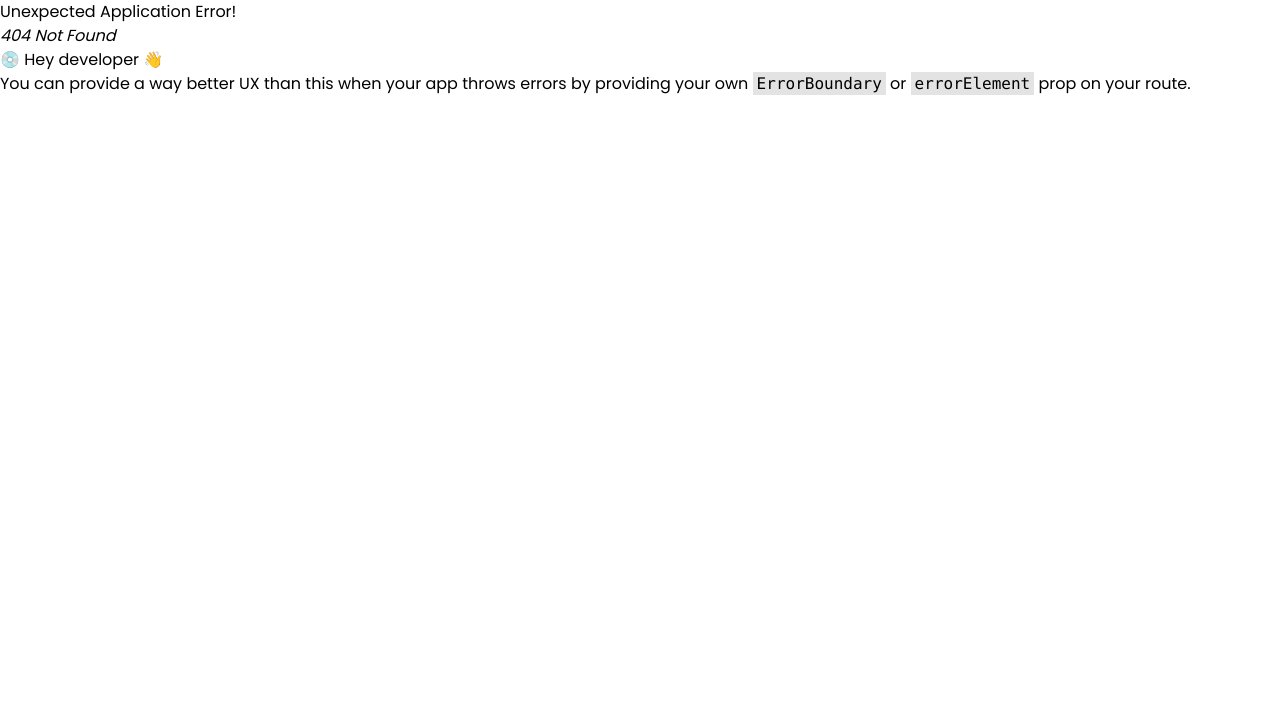
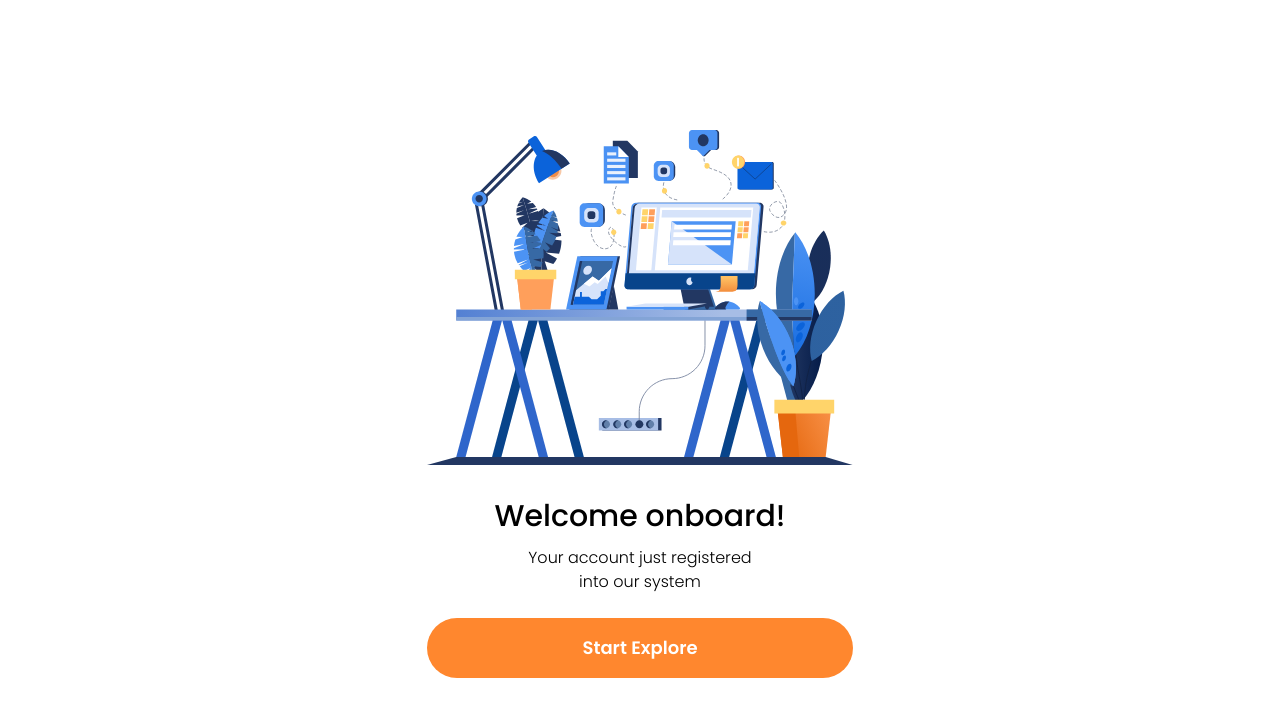
Before and after one commit to Rizanoor/croufounding, a React (Vite) app: page /register-success in a window 1280 px wide. Before the commit this address had no page. Shown: the top 716 px of the page. Built offline with nearby package versions, Linux system fonts and the light colour scheme.

Commit message:
feat: registerSuccess slicing

```diff
--- a/src/pages/Register.jsx
+++ b/src/pages/Register.jsx
@@ -55,7 +55,7 @@ function Register() {
                                 <button
                                     className="block w-full bg-orange-button hover:bg-green-button text-white font-semibold px-6 py-4 text-lg rounded-full"
                                 >
-                                    Continue Sign Up
+                                    <Link to="/register-success">Continue Sign Up</Link>
                                 </button>
                             </div>
                         </div>
--- /dev/null
+++ b/src/pages/RegisterSuccess.jsx
@@ -0,0 +1,37 @@
+import { Link } from "react-router-dom";
+import successIlustration from "../assets/images/success-illustration.svg"
+
+function RegisterSuccess() {
+    return (
+        <>
+            <div className="success-page">
+                <div className="container mx-auto h-screen flex justify-center items-center">
+                    <div className="w-full lg:w-1/3 px-10 lg:px-0">
+                        <div className="flex justify-center items-center mx-auto mt-6 mb-8">
+                            <img src={successIlustration} alt="" className="w-full" />
+                        </div>
+                        <h2 className="font-medium mb-3 text-3xl text-center">
+                            Welcome onboard!
+                        </h2>
+                        <p className="text-center font-light">
+                            Your account just registered
+                            <br />
+                            into our system
+                        </p>
+                        <div className="mb-4 mt-6">
+                            <div className="mb-3">
+                                <button
+                                    className="block w-full bg-orange-button hover:bg-green-button text-white font-semibold px-6 py-4 text-lg rounded-full"
+                                >
+                                    <Link to="/">Start Explore</Link>
+                                </button>
+                            </div>
+                        </div>
+                    </div>
+                </div>
+            </div>
+        </>
+    )
+}
+
+export default RegisterSuccess;
--- a/src/routers/index.jsx
+++ b/src/routers/index.jsx
@@ -2,6 +2,7 @@ import { createBrowserRouter } from "react-router-dom";
 import Home from "../pages";
 import Login from "../pages/Login";
 import Register from "../pages/Register";
+import RegisterSuccess from "../pages/RegisterSuccess";
 
 
 export const router = createBrowserRouter ([
@@ -16,5 +17,9 @@ export const router = createBrowserRouter ([
     {
         path: "/register",
         element: <Register/>
+    },
+    {
+        path: "/register-success",
+        element: <RegisterSuccess/>
     }
 ])
```
